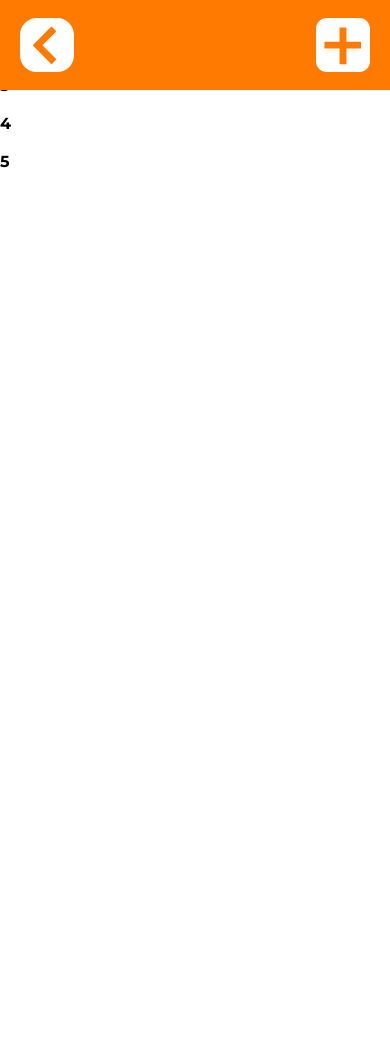
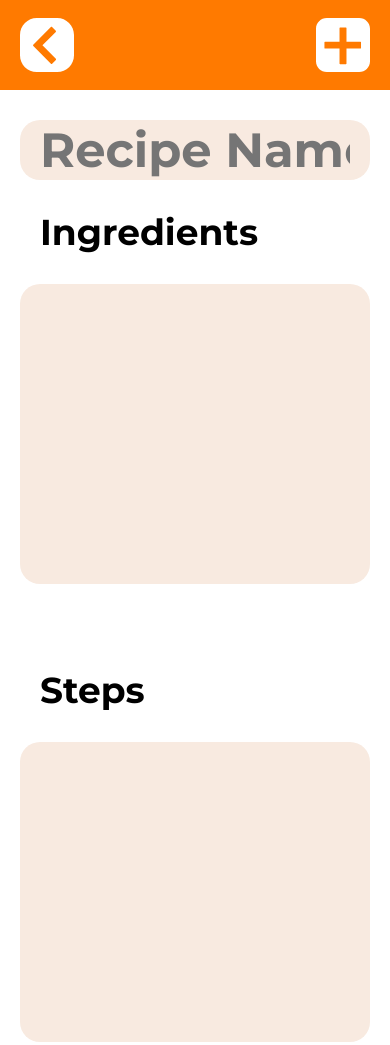
Before and after one commit to cse110-fall22-group12/cse110-fall22-group12, a plain HTML site: page source/components/edit-page.html in a window 390 px wide. Shown: the top 1045 px of the page. Before the commit the page ends 844 px from the top, so only its background shows below. Drawn offline with Linux system fonts and the light colour scheme.

Commit message:
Construction complete.

```diff
--- a/source/components/edit-page.html
+++ b/source/components/edit-page.html
@@ -9,6 +9,9 @@
 		<link rel="stylesheet" href="../style/constants.css">
 		<link rel="stylesheet" href="../style/global.css">
 		<link rel="stylesheet" href="../style/edit-page-buttons.css">
+		<link rel="stylesheet" href="../style/edit-page-container.css">
+		<link rel="stylesheet" href="../style/edit-page-inputs.css">
+		<link rel="stylesheet" href="../style/edit-page-header.css">
 
 		<!-- the font  -->
 		<link href="https://fonts.googleapis.com/css2?family=Montserrat:wght@300;400;500;600;700;800;900&display=swap" rel="stylesheet">
@@ -30,27 +33,14 @@
 		</header>
 
 		<!-- main edit page -->
-		<div>
-			<div height="100px">
-				<p> 1 </p>
-				<br>
-			</div>
-			<div height="100px">
-				<p> 2 </p>
-				<br>
-			</div>
-			<div height="100px">
-				<p> 3 </p>
-				<br>
-			</div>
-			<div height="100px">
-				<p> 4 </p>
-				<br>
-			</div>
-			<div height="100px">
-				<p> 5 </p>
-				<br>
-			</div>
+		<div id="edit-page-container">
+			<input type="text" id="edit-page-input-name" placeholder="Recipe Name">
+			<h2 id="edit-page-header">Ingredients</h2>
+			<textarea id="edit-page-input-ingredients"></textarea>
+			<h2 id="edit-page-header">Steps</h2>
+			<textarea id="edit-page-input-steps"></textarea>
+			<h2 id="edit-page-header">Notes</h2>
+			<textarea id="edit-page-input-notes""></textarea>
 		</div>
 
 	</body>
--- a/source/js/edit-page.js
+++ b/source/js/edit-page.js
@@ -14,7 +14,7 @@ window.onload = construct_edit_page;
  *
  */
 function edit_page_back_event_handler() {
-  window.alert('Test: returning to the previous page...');
+  console.log('returning to the previous page...');
 }
 
 /**
@@ -22,6 +22,10 @@ function edit_page_back_event_handler() {
  * or overwrite the existing one.
  *
  */
- function edit_page_save_event_handler() {
-  window.alert('Test: saving the element...');
+function edit_page_save_event_handler() {
+  console.log('saving the following data');
+  console.log(document.getElementById('edit-page-input-name').value);
+  console.log(document.getElementById('edit-page-input-ingredients').value);
+  console.log(document.getElementById('edit-page-input-steps').value);
+  console.log(document.getElementById('edit-page-input-notes').value);
 }
--- /dev/null
+++ b/source/style/edit-page-container.css
@@ -0,0 +1,17 @@
+@import "constants.css";
+
+/* the main container of the edit page */
+#edit-page-container {
+    padding-top:        200px; /* more than the height of the top bar (138px) */
+    padding-left:       60px; /* the padding of the top bar */
+    padding-right:      60px; /* the padding of the top bar */
+}
+
+/* for devices with smaller screens */
+@media only screen and (max-width: 768px) {
+    #edit-page-container {
+        padding-top:        120px; /* more than the height of the top bar  (90px) */
+        padding-left:       20px; /* the padding of the top bar */
+        padding-right:      20px; /* the padding of the top bar */
+    }
+}
--- /dev/null
+++ b/source/style/edit-page-header.css
@@ -0,0 +1,11 @@
+@import "constants.css";
+
+/* for the headers on the edit page */
+#edit-page-header {
+    margin-top:         30px;
+    margin-bottom:      30px;
+    padding-left:       20px;
+    font-family:        var(--primary-font);
+    font-size:          var(--h2-font-size);
+    font-weight:        medium;
+}
--- /dev/null
+++ b/source/style/edit-page-inputs.css
@@ -0,0 +1,30 @@
+@import "constants.css";
+
+/* foundation for all the text inputs */
+#edit-page-input-name,
+#edit-page-input-ingredients,
+#edit-page-input-steps,
+#edit-page-input-notes {
+    width:              100%;
+    padding:            20px;
+    border-radius:      20px;
+    font-family:        var(--primary-font);
+    background-color:   var(--secondary-color);
+}
+
+/* text input for the name */
+#edit-page-input-name {
+    height:             60px;
+    font-weight:        bold;
+    font-size:          var(--h1-font-size);
+}
+
+/* text input for the other elements */
+#edit-page-input-ingredients,
+#edit-page-input-steps,
+#edit-page-input-notes {
+    resize:             none;
+    height:             300px;
+    font-size:          var(--user-input-font-size);
+    margin-bottom:      50px;
+}
```
